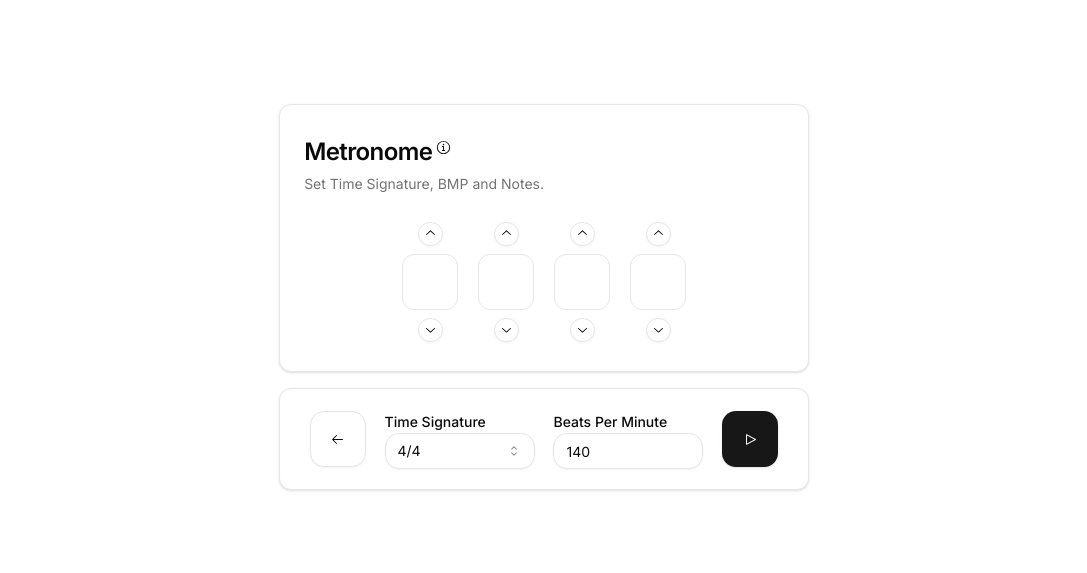
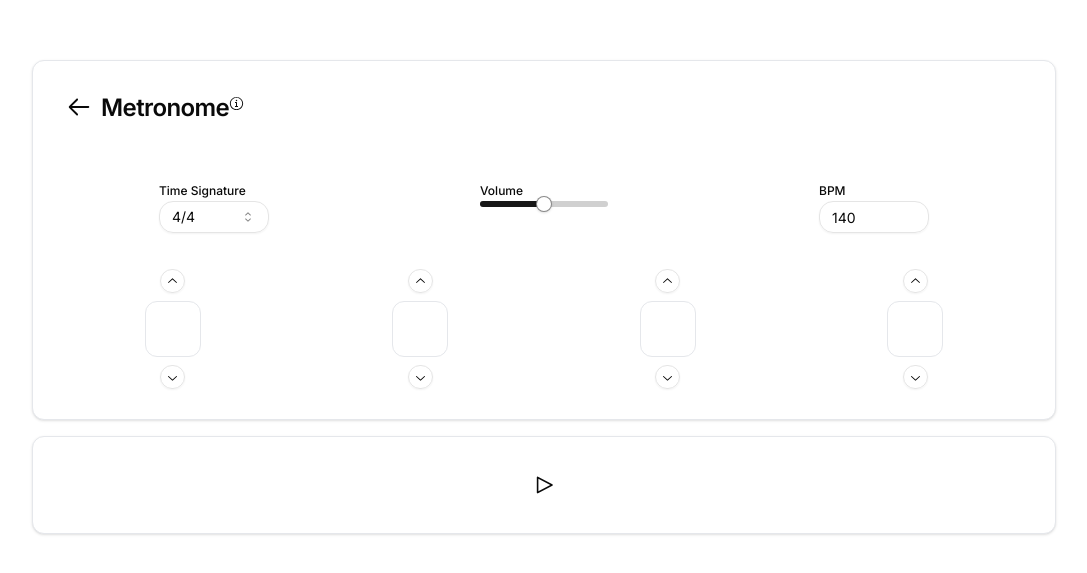
Before and after one commit to Pandaphobic/practice-utilities, a Next.js app: page /metronome in a window 1280 px wide. Shown: the part 103-676 px from the top of the page, without its empty margins (96-1183 px from the left). Built offline with nearby package versions, Linux system fonts and the light colour scheme.

Commit message:
global volume + controls reshuffle

```diff
--- a/src/app/layout.tsx
+++ b/src/app/layout.tsx
@@ -1,3 +1,4 @@
+"use-client";
 import "./globals.css";
 import type { Metadata } from "next";
 import { ThemeProvider } from "@/components/theme-provider";
--- a/src/app/metronome/page.tsx
+++ b/src/app/metronome/page.tsx
@@ -3,7 +3,6 @@ import { useEffect, useState } from "react";
 import {
   Card,
   CardContent,
-  CardDescription,
   CardFooter,
   CardHeader,
   CardTitle,
@@ -18,21 +17,6 @@ import {
   SelectItem,
 } from "@/components/ui/select";
 import { Button } from "@/components/ui/button";
-import {
-  ContextMenu,
-  ContextMenuContent,
-  ContextMenuTrigger,
-} from "@/components/ui/context-menu";
-import {
-  AlertDialog,
-  AlertDialogAction,
-  AlertDialogContent,
-  AlertDialogDescription,
-  AlertDialogFooter,
-  AlertDialogHeader,
-  AlertDialogTitle,
-  AlertDialogTrigger,
-} from "@/components/ui/alert-dialog";
 // Icons
 import {
   PlayIcon,
@@ -40,14 +24,15 @@ import {
   ArrowLeftIcon,
   ChevronUpIcon,
   ChevronDownIcon,
-  InfoCircledIcon,
+  ChevronLeftIcon,
 } from "@radix-ui/react-icons";
-import MetronomeIcon from "@/components/icons/metronome";
 // Metronome
 import { Metronome, Note } from "@/lib/metronome";
 import { Label } from "@/components/ui/label";
 import { useRouter } from "next/navigation";
-
+import MetronomeInfo from "@/components/mtnm-info";
+import { VolumeContextMenu } from "@/components/mtnm-note-volume";
+import { Slider } from "@/components/ui/slider";
 // Init metronome
 const metronome = new Metronome(140);
 
@@ -60,6 +45,7 @@ export default function MetronomePage() {
   const [playing, setPlaying] = useState(false);
   const [count, setCount] = useState(0);
   const [bpm, setBpm] = useState(140);
+  const [globalVolume, setGlobalVolume] = useState(5);
 
   useEffect(() => {
     // play status
@@ -119,7 +105,7 @@ export default function MetronomePage() {
     throw new Error("Note not found");
   };
 
-  const muteNote = (i: number) => {
+  const handleMuteUnmute = (i: number) => {
     if (notes[i][1].includes(".")) {
       console.log("unmute note");
       try {
@@ -143,6 +129,11 @@ export default function MetronomePage() {
     }
   };
 
+  const updateGlobalVolume = (volume: number) => {
+    setGlobalVolume(volume);
+    metronome.updateGlobalVolume(volume);
+  };
+
   const handleTimeSignatureChange = (newTs: string) => {
     // update app state
     setTimeSignature(newTs);
@@ -157,73 +148,82 @@ export default function MetronomePage() {
   };
 
   return (
-    <div className="flex flex-col items-center justify-between">
-      <Card className=" w-full">
-        <CardHeader className="pb-0">
-          <CardTitle className="text-2xl">
+    <div className="flex flex-col items-center justify-between w-[80%]">
+      <Card className="w-full">
+        <CardHeader className="flex-row content-center">
+          <div className="items-center">
+            <Button
+              variant={"ghost"}
+              className="h-11 w-11 p-0"
+              onClick={() => router.push("/")}
+            >
+              <ArrowLeftIcon className="size-7" />
+            </Button>
+          </div>
+          <CardTitle className="text-2xl vertical-center">
             Metronome
-            <AlertDialog>
-              <AlertDialogTrigger>
-                <Button className="text-lg p-1" variant="ghost">
-                  <InfoCircledIcon height={25} />
-                </Button>
-              </AlertDialogTrigger>
-              <AlertDialogContent className="w-[500px]">
-                <AlertDialogHeader>
-                  <AlertDialogTitle>Metronome v1.0 Info</AlertDialogTitle>
-                </AlertDialogHeader>
-                <AlertDialogDescription>
-                  <div className="flex row-auto pt-3">
-                    <div className="container p-0 w-60 flex items-center justify-center">
-                      <MetronomeIcon size={85} fill="#fff" />
+            <MetronomeInfo />
+          </CardTitle>
+          {/* <CardDescription className="grid grid-cols-2 text-sm">
+            Set Time Signature, BMP and Notes.
+          </CardDescription> */}
+        </CardHeader>
+        <CardContent className="py-0 my-2">
+          {/* Center and take up whole row */}
+          <div className="grid grid-cols-1 sm:grid-cols-3 gap-4 px-0 py-4">
+            <div className="justify-center mx-auto">
+              <Label className="text-xs">Time Signature</Label>
+              <Select
+                onValueChange={handleTimeSignatureChange}
+                defaultValue="4/4"
+                value={timeSignature}
+              >
+                <SelectTrigger className="w-[110px] h-8">
+                  <SelectValue placeholder="Time Signature" />
+                </SelectTrigger>
+                <SelectContent>
+                  <SelectGroup>
+                    {metronome &&
+                      metronome.timeSignatures.map((timeSignature) => (
+                        <SelectItem
+                          key={timeSignature}
+                          value={timeSignature}
+                          className="text-sm"
+                        >
+                          {timeSignature}
+                        </SelectItem>
+                      ))}
+                  </SelectGroup>
+                </SelectContent>
+              </Select>
             </div>
-                    <div className="container pl-0 ml-0 text-left">
-                      <p className="text-xs pl-0 p-0.5 rounded-md">
-                        <strong>BPM:</strong>{" "}
-                        <span className="float-right">Beats per minute.</span>
-                      </p>
-                      <p className="text-xs pl-0 p-0.5 rounded-md">
-                        <strong>Left Click:</strong>{" "}
-                        <span className="float-right">
-                          To mute/unmute notes.
-                        </span>
-                      </p>
-                      <p className="text-xs pl-0 p-0.5 rounded-md">
-                        <strong>Right Click:</strong>{" "}
-                        <span className="float-right">
-                          To change volume of notes.
-                        </span>
-                      </p>
-                      <p className="text-xs pl-0 p-0.5 rounded-md">
-                        <strong>Arrow Up:</strong>{" "}
-                        <span className="float-right">
-                          Increase note by 1 tone.
-                        </span>
-                      </p>
-                      <p className="text-xs pl-0 p-0.5 rounded-md">
-                        <strong>Arrow Down:</strong>{" "}
-                        <span className="float-right">
-                          Decrease note by 1 tone.
-                        </span>
-                      </p>
+            <div className="justify-center mx-auto">
+              <Label className="text-xs">Volume</Label>
+              <Slider
+                max={10}
+                step={0.1}
+                className="w-32 color-[#fff]"
+                value={[globalVolume]}
+                onValueChange={(e) => updateGlobalVolume(e[0])}
+              />
+            </div>
+            <div className="justify-center mx-auto">
+              <Label className="text-xs">BPM</Label>
+              <Input
+                className="w-[110px] h-8"
+                type="number"
+                placeholder="BPM"
+                value={bpm}
+                onChange={handleBpmChange}
+              />
             </div>
           </div>
-                </AlertDialogDescription>
-                <AlertDialogFooter className="pt-2">
-                  <AlertDialogAction className="text-sm w-full">
-                    Close
-                  </AlertDialogAction>
-                </AlertDialogFooter>
-              </AlertDialogContent>
-            </AlertDialog>
-          </CardTitle>
-
-          <CardDescription className="grid grid-cols-2 text-sm">
-            Set Time Signature, BMP and Notes.
-          </CardDescription>
-        </CardHeader>
-        <CardContent className="py-0 my-2">
-          <div className={`flex items-center justify-center gap-3 px-4 py-4`}>
+          <div
+            className={`grid grid-flow-row-dense gap-4 px-0 py-4`}
+            style={{
+              gridTemplateColumns: "repeat(auto-fit, minmax(100px, 1fr))",
+            }}
+          >
             {notes.map((note, i) => (
               <VolumeContextMenu
                 key={i}
@@ -231,7 +231,9 @@ export default function MetronomePage() {
                 note={note}
                 updateNote={updateNote}
               >
-                <div className="text-center p-1" key={i}>
+                <div className="flex flex-col items-center p-1" key={i}>
+                  {/* INCREMENT NOTE */}
+                  <div>
                     <Button
                       variant={"outline"}
                       className="p-1 h-6 mb-2"
@@ -239,9 +241,12 @@ export default function MetronomePage() {
                     >
                       <ChevronUpIcon />
                     </Button>
+                  </div>
+                  {/* NOTE */}
+                  <div>
                     <div
                       key={i + 1}
-                    onClick={() => muteNote(i)}
+                      onClick={() => handleMuteUnmute(i)}
                       className={`h-14 w-14 rounded-xl border cursor-pointer ${
                         i + 1 === count ? "bg-white" : ""
                       } ${i + 1 === count ? "text-black" : "text-white"}`}
@@ -250,6 +255,9 @@ export default function MetronomePage() {
                         {note[1].includes(".") ? " - " : note[1]}
                       </p>
                     </div>
+                  </div>
+                  {/* DECREMENT NOTE */}
+                  <div>
                     <Button
                       variant={"outline"}
                       className="p-1 h-6 mt-2"
@@ -258,6 +266,7 @@ export default function MetronomePage() {
                       <ChevronDownIcon />
                     </Button>
                   </div>
+                </div>
               </VolumeContextMenu>
             ))}
           </div>
@@ -265,54 +274,6 @@ export default function MetronomePage() {
       </Card>
       <Card className="mt-4 w-full">
         <CardFooter className="flex flex-row content-center justify-center p-5">
-          <div className="m-auto">
-            <Button
-              variant={"outline"}
-              className="h-14 w-14"
-              onClick={() => router.push("/")}
-            >
-              <ArrowLeftIcon />
-            </Button>
-          </div>
-          <div className="m-auto flex-row">
-            <Label className="text-sm">Time Signature</Label>
-            <Select
-              onValueChange={handleTimeSignatureChange}
-              value={timeSignature}
-            >
-              <SelectTrigger className="w-[150px]">
-                <SelectValue placeholder="Time Signature" />
-              </SelectTrigger>
-              <SelectContent>
-                <SelectGroup>
-                  {metronome ? (
-                    metronome.timeSignatures.map((timeSignature) => (
-                      <SelectItem
-                        key={timeSignature}
-                        value={timeSignature}
-                        className="text-sm"
-                      >
-                        {timeSignature}
-                      </SelectItem>
-                    ))
-                  ) : (
-                    <SelectItem value="4/4">4/4</SelectItem>
-                  )}
-                </SelectGroup>
-              </SelectContent>
-            </Select>
-          </div>
-
-          <div className="m-auto">
-            <Label className="text-sm">Beats Per Minute</Label>
-            <Input
-              className="w-[150px]"
-              type="number"
-              placeholder="BPM"
-              value={bpm}
-              onChange={handleBpmChange}
-            />
-          </div>
           <div className="m-auto">
             <PlayPaushBtn
               playing={playing}
@@ -346,50 +307,14 @@ function PlayPaushBtn({
   return (
     <>
       {playing ? (
-        <Button onClick={stop} className="h-14 w-14">
-          <StopIcon />
+        <Button onClick={stop} variant="ghost" className="h-14 w-14">
+          <StopIcon className="size-8" />
         </Button>
       ) : (
-        <Button onClick={play} className="h-14 w-14">
-          <PlayIcon />
+        <Button onClick={play} variant="ghost" className="h-14 w-14">
+          <PlayIcon className="size-8" />
         </Button>
       )}
     </>
   );
 }
-
-import { cn } from "@/lib/utils";
-import { Slider } from "@/components/ui/slider";
-
-export function VolumeContextMenu({
-  children,
-  index,
-  note,
-  updateNote,
-}: {
-  children: React.ReactNode;
-  index: number;
-  note: Note;
-  updateNote: (i: number, volume: number, newNote: string) => void;
-}) {
-  const handleVolumeChange = (volume: number) => {
-    console.log("Volume: ", volume);
-    updateNote(index, volume, note[1]);
-  };
-
-  return (
-    <ContextMenu>
-      <ContextMenuTrigger>{children}</ContextMenuTrigger>
-      <ContextMenuContent className="w-full content-center p-4">
-        <Slider
-          max={10}
-          step={0.1}
-          className={cn("w-[60]")}
-          value={[note[0]]}
-          onValueChange={(e) => handleVolumeChange(e[0])}
-        />
-        <p className="text-sm text-center pt-2">{note[0]}</p>
-      </ContextMenuContent>
-    </ContextMenu>
-  );
-}
--- a/src/app/page.tsx
+++ b/src/app/page.tsx
@@ -9,7 +9,7 @@ import {
   CardTitle,
 } from "@/components/ui/card";
 import { Button } from "@/components/ui/button";
-import MetronomeIcon from "@/components/icons/metronome";
+import MetronomeIcon from "@/components/icons/metronome-icon";
 import { useRouter } from "next/navigation";
 
 export default function Home() {
--- /dev/null
+++ b/src/components/hooks/useMetronome.tsx
@@ -0,0 +1,27 @@
+import { useEffect, useRef } from "react";
+import { Metronome, Note, initNotes } from "@/lib/metronome";
+
+export type MetronomeHook = (
+  bpm: number,
+  timeSig: [number, number],
+  notes: Note[]
+) => Metronome | null;
+
+export function useMetronome(bpm = 120, timeSig = [4, 4], notes = initNotes) {
+  const metronomeRef = useRef<Metronome | null>(null);
+
+  useEffect(() => {
+    if (!metronomeRef.current) {
+      metronomeRef.current = new Metronome(bpm, timeSig, notes);
+    }
+
+    return () => {
+      if (metronomeRef.current) {
+        metronomeRef.current.stop(); // Assuming there's a stop method to clean up
+        metronomeRef.current = null;
+      }
+    };
+  }, []);
+
+  return metronomeRef.current;
+}
--- a/src/components/metronome.tsx
+++ /dev/null
@@ -1,3 +0,0 @@
-export default function metronome() {
-  return <div>metronome</div>;
-}
--- /dev/null
+++ b/src/components/mtnm-info.tsx
@@ -0,0 +1,59 @@
+import { InfoCircledIcon } from "@radix-ui/react-icons";
+import {
+  AlertDialog,
+  AlertDialogAction,
+  AlertDialogContent,
+  AlertDialogFooter,
+  AlertDialogHeader,
+  AlertDialogTitle,
+  AlertDialogTrigger,
+} from "./ui/alert-dialog";
+import MetronomeIcon from "./icons/metronome-icon";
+
+export default function MetronomeInfo() {
+  return (
+    <AlertDialog>
+      <AlertDialogTrigger>
+        <InfoCircledIcon height={25} />
+      </AlertDialogTrigger>
+      <AlertDialogContent className="w-[500px]">
+        <AlertDialogHeader>
+          <AlertDialogTitle>Metronome v1.0 Info</AlertDialogTitle>
+        </AlertDialogHeader>
+
+        <div className="flex row-auto pt-3">
+          <div className="container p-0 w-60 flex items-center justify-center">
+            <MetronomeIcon size={85} fill="#fff" />
+          </div>
+          <div className="container pl-0 ml-0 text-left">
+            <p className="text-xs pl-0 p-0.5 rounded-md">
+              <strong>BPM:</strong>{" "}
+              <span className="float-right">Beats per minute.</span>
+            </p>
+            <p className="text-xs pl-0 p-0.5 rounded-md">
+              <strong>Left Click:</strong>{" "}
+              <span className="float-right">To mute/unmute notes.</span>
+            </p>
+            <p className="text-xs pl-0 p-0.5 rounded-md">
+              <strong>Right Click:</strong>{" "}
+              <span className="float-right">To change volume of notes.</span>
+            </p>
+            <p className="text-xs pl-0 p-0.5 rounded-md">
+              <strong>Arrow Up:</strong>{" "}
+              <span className="float-right">Increase note by 1 tone.</span>
+            </p>
+            <p className="text-xs pl-0 p-0.5 rounded-md">
+              <strong>Arrow Down:</strong>{" "}
+              <span className="float-right">Decrease note by 1 tone.</span>
+            </p>
+          </div>
+        </div>
+        <AlertDialogFooter className="pt-2">
+          <AlertDialogAction className="text-sm w-full">
+            Close
+          </AlertDialogAction>
+        </AlertDialogFooter>
+      </AlertDialogContent>
+    </AlertDialog>
+  );
+}
--- /dev/null
+++ b/src/components/mtnm-note-volume.tsx
@@ -0,0 +1,41 @@
+import { cn } from "@/lib/utils";
+import { Slider } from "@/components/ui/slider";
+import {
+  ContextMenu,
+  ContextMenuContent,
+  ContextMenuTrigger,
+} from "./ui/context-menu";
+import { Note } from "@/lib/metronome";
+
+export function VolumeContextMenu({
+  children,
+  index,
+  note,
+  updateNote,
+}: {
+  children: React.ReactNode;
+  index: number;
+  note: Note;
+  updateNote: (i: number, volume: number, newNote: string) => void;
+}) {
+  const handleVolumeChange = (volume: number) => {
+    console.log("Volume: ", volume);
+    updateNote(index, volume, note[1]);
+  };
+
+  return (
+    <ContextMenu>
+      <ContextMenuTrigger>{children}</ContextMenuTrigger>
+      <ContextMenuContent className="w-full content-center p-4">
+        <Slider
+          max={10}
+          step={0.1}
+          className={cn("w-[60]")}
+          value={[note[0]]}
+          onValueChange={(e) => handleVolumeChange(e[0])}
+        />
+        <p className="text-sm text-center pt-2">{note[0]}</p>
+      </ContextMenuContent>
+    </ContextMenu>
+  );
+}
--- a/src/lib/metronome.ts
+++ b/src/lib/metronome.ts
@@ -139,16 +139,14 @@ const timeSigs = [
   "8/8",
 ];
 
-const initNotes: Note[] = [
+import { EventEmitter } from "events";
+export const initNotes: Note[] = [
   // volume, note
   [4, "E5"],
   [4, "E4"],
   [4, "E4"],
   [4, "E4"],
 ];
-
-import { EventEmitter } from "events";
-
 export class Metronome extends EventEmitter {
   bpm: number;
   timeSignature: number[];
@@ -159,6 +157,7 @@ export class Metronome extends EventEmitter {
   playing: boolean;
   notesList: string[];
   timeSignatures: string[];
+  audioCtx?: AudioContext;
 
   constructor(bpm = 120, timeSig = [4, 4], notes = initNotes) {
     super();
@@ -171,17 +170,21 @@ export class Metronome extends EventEmitter {
     this.playing = false;
     this.notesList = Object.keys(noteFrequencies);
     this.timeSignatures = timeSigs;
+    // Check if window is defined before creating AudioContext
+    if (typeof window !== "undefined") {
+      this.audioCtx = new window.AudioContext();
+    }
   }
 
   beep([volume = 6, note = "E4"]: [number, string]) {
+    if (!this.audioCtx) return console.log("No audio context");
     // skip if note is "."
     if (note.includes(".")) return;
 
     const duration = 200; // 100 milliseconds for beep
-    const audioCtx = new window.AudioContext();
 
-    const oscillator = audioCtx.createOscillator();
-    const gainNode = audioCtx.createGain();
+    const oscillator = this.audioCtx.createOscillator();
+    const gainNode = this.audioCtx.createGain();
     // Convert note to frequency (in Hz) - you can expand this function for more notes
     function noteToFrequency(noteName: NoteName) {
       const noteFreqs = Object.keys(noteFrequencies);
@@ -199,22 +202,21 @@ export class Metronome extends EventEmitter {
     gainNode.gain.value = validVolume;
 
     oscillator.connect(gainNode);
-    gainNode.connect(audioCtx.destination);
+    gainNode.connect(this.audioCtx.destination);
 
     oscillator.start();
 
     // Start fade out slightly before the end of the duration
     const fadeOutTime = 25; // 50 milliseconds for fade out
-    gainNode.gain.setValueAtTime(validVolume, audioCtx.currentTime);
+    gainNode.gain.setValueAtTime(validVolume, this.audioCtx.currentTime);
     gainNode.gain.exponentialRampToValueAtTime(
       0.001,
-      audioCtx.currentTime + (duration - fadeOutTime) / 1000
+      this.audioCtx.currentTime + (duration - fadeOutTime) / 1000
     );
 
     // Stop the oscillator after the duration
     setTimeout(() => {
       oscillator.stop();
-      audioCtx.close();
     }, duration);
   }
 
@@ -234,12 +236,18 @@ export class Metronome extends EventEmitter {
     this.count = 1;
   }
 
-  play() {
+  async play() {
+    if (!this.audioCtx) return console.log("No audio context");
     if (this.playing) return;
     this.playing = true;
     this.emit("playStatusChanged", this.playing);
-    // Initialize
-    this.beepboop();
+
+    // Check if the AudioContext is in a suspended state (this is the case in a new tab,
+    // and after a document's been hidden and re-shown)
+    if (this.audioCtx.state === "suspended") {
+      await this.audioCtx.resume();
+    }
+
     // Start the interval
     this.intervalId = setInterval(
       this.beepboop.bind(this),
@@ -310,6 +318,12 @@ export class Metronome extends EventEmitter {
     // Reset the count
     this.reset();
   }
+
+  updateGlobalVolume(volume: number) {
+    this.notes.forEach((note) => {
+      note[0] = volume;
+    });
+  }
 }
 
 // // ----- Usage
```
Also changed, not shown: src/components/metronome-display.tsx (deleted, +0 -34 lines), src/components/icons/metronome-icon.tsx (renamed from src/components/icons/metronome.tsx). Lines whose indentation alone changed are shown as unchanged.
